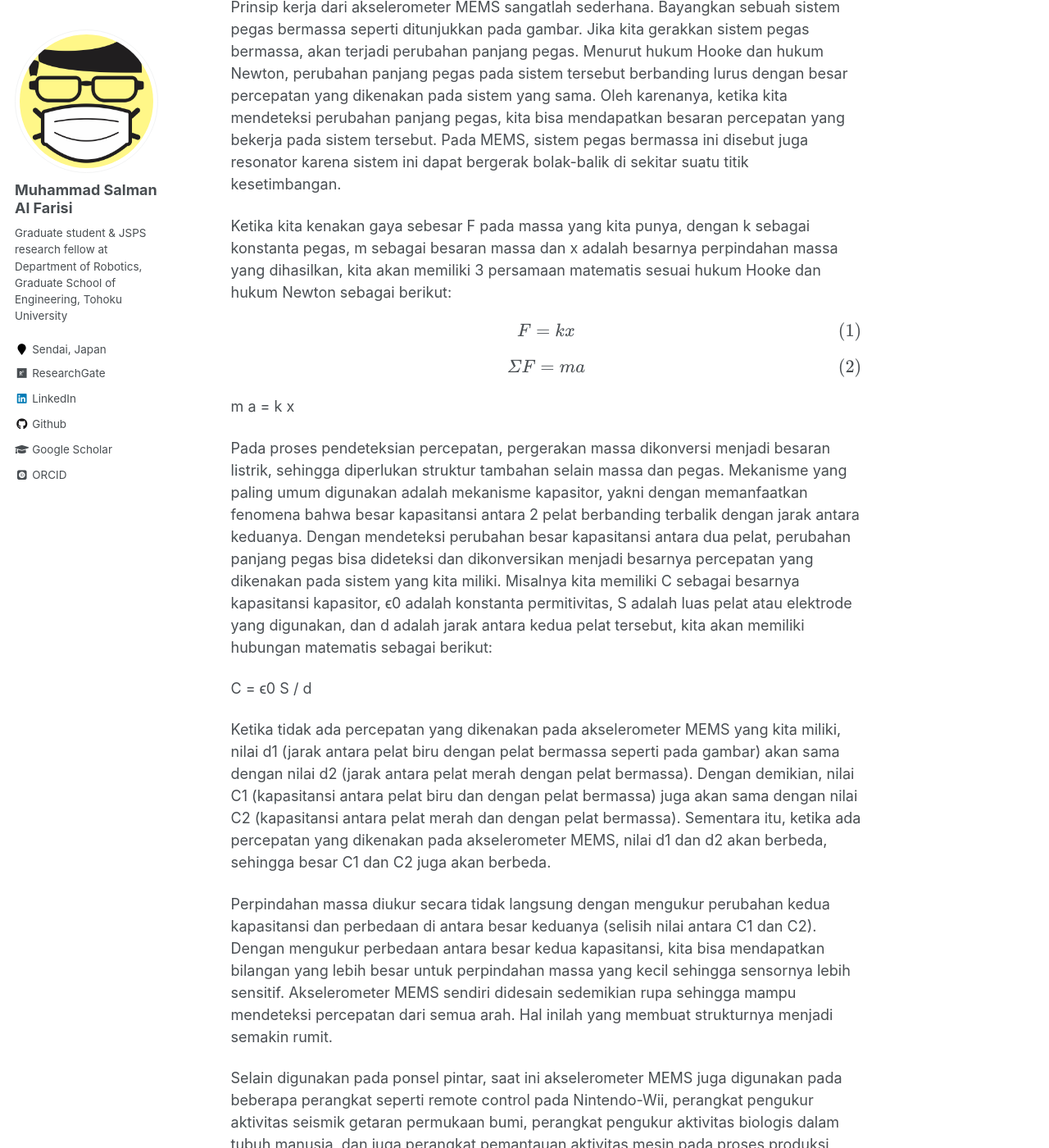
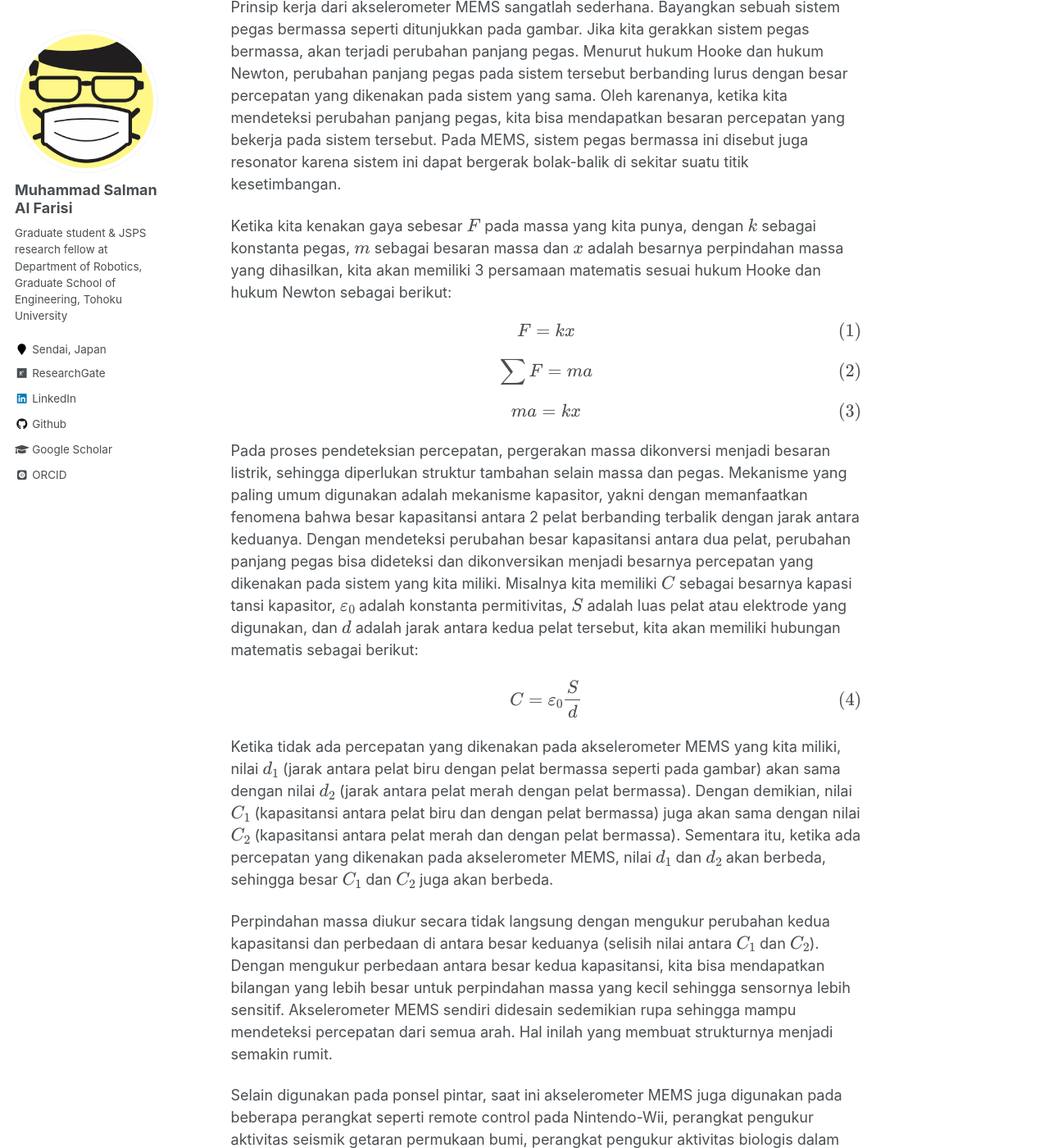
Before and after one commit to msalfarisi/msalfarisi.github.io, a Jekyll site: the page built from _posts/2017-06-11-mems-percepatan.md, in a window 1280 px wide and 1400 px high, scrolled down 725 px. Shown: the whole window at 82% size. Built offline with Jekyll 4.4.1, drawn with Linux system fonts in a browser that asks for light colours; some web fonts are replaced; formulas are drawn with MathJax 3.

Commit message:
Update 2017-06-11-mems-percepatan.md

```diff
--- a/_posts/2017-06-11-mems-percepatan.md
+++ b/_posts/2017-06-11-mems-percepatan.md
@@ -14,21 +14,21 @@ Pada kasus ponsel yang diputar, akselerometer mendeteksi hilangnya percepatan gr
 
 Prinsip kerja dari akselerometer MEMS sangatlah sederhana. Bayangkan sebuah sistem pegas bermassa seperti ditunjukkan pada gambar. Jika kita gerakkan sistem pegas bermassa, akan terjadi perubahan panjang pegas. Menurut hukum Hooke dan hukum Newton, perubahan panjang pegas pada sistem tersebut berbanding lurus dengan besar percepatan yang dikenakan pada sistem yang sama. Oleh karenanya, ketika kita mendeteksi perubahan panjang pegas, kita bisa mendapatkan besaran percepatan yang bekerja pada sistem tersebut. Pada MEMS, sistem pegas bermassa ini disebut juga resonator karena sistem ini dapat bergerak bolak-balik di sekitar suatu titik kesetimbangan.
 
-Ketika kita kenakan gaya sebesar F pada massa yang kita punya, dengan k sebagai konstanta pegas, m sebagai besaran massa dan x adalah besarnya perpindahan massa yang dihasilkan, kita akan memiliki 3 persamaan matematis sesuai hukum Hooke dan hukum Newton sebagai berikut:
+Ketika kita kenakan gaya sebesar $F$ pada massa yang kita punya, dengan $k$ sebagai konstanta pegas, $m$ sebagai besaran massa dan $x$ adalah besarnya perpindahan massa yang dihasilkan, kita akan memiliki 3 persamaan matematis sesuai hukum Hooke dan hukum Newton sebagai berikut:
 
 $$F = k x$$
 
-$$ΣF = m a$$
+$$\sum F = m a$$
 
-m a = k x
+$$m a = k x$$
 
-Pada proses pendeteksian percepatan, pergerakan massa dikonversi menjadi besaran listrik, sehingga diperlukan struktur tambahan selain massa dan pegas. Mekanisme yang paling umum digunakan adalah mekanisme kapasitor, yakni dengan memanfaatkan fenomena bahwa besar kapasitansi antara 2 pelat berbanding terbalik dengan jarak antara keduanya. Dengan mendeteksi perubahan besar kapasitansi antara dua pelat, perubahan panjang pegas bisa dideteksi dan dikonversikan menjadi besarnya percepatan yang dikenakan pada sistem yang kita miliki. Misalnya kita memiliki C sebagai besarnya kapasitansi kapasitor, ϵ0 adalah konstanta permitivitas, S adalah luas pelat atau elektrode yang digunakan, dan d adalah jarak antara kedua pelat tersebut, kita akan memiliki hubungan matematis sebagai berikut:
+Pada proses pendeteksian percepatan, pergerakan massa dikonversi menjadi besaran listrik, sehingga diperlukan struktur tambahan selain massa dan pegas. Mekanisme yang paling umum digunakan adalah mekanisme kapasitor, yakni dengan memanfaatkan fenomena bahwa besar kapasitansi antara 2 pelat berbanding terbalik dengan jarak antara keduanya. Dengan mendeteksi perubahan besar kapasitansi antara dua pelat, perubahan panjang pegas bisa dideteksi dan dikonversikan menjadi besarnya percepatan yang dikenakan pada sistem yang kita miliki. Misalnya kita memiliki $C$ sebagai besarnya kapasi tansi kapasitor, $\varepsilon_0$ adalah konstanta permitivitas, $S$ adalah luas pelat atau elektrode yang digunakan, dan $d$ adalah jarak antara kedua pelat tersebut, kita akan memiliki hubungan matematis sebagai berikut:
 
-C =  ϵ0 S / d
+$$C = \varepsilon_0 \frac{S}{d}$$
 
-Ketika tidak ada percepatan yang dikenakan pada akselerometer MEMS yang kita miliki, nilai d1 (jarak antara pelat biru dengan pelat bermassa seperti pada gambar) akan sama dengan nilai d2 (jarak antara pelat merah dengan pelat bermassa). Dengan demikian, nilai C1 (kapasitansi antara pelat biru dan dengan pelat bermassa) juga akan sama dengan nilai C2 (kapasitansi antara pelat merah dan dengan pelat bermassa). Sementara itu, ketika ada percepatan yang dikenakan pada akselerometer MEMS, nilai d1 dan d2 akan berbeda, sehingga besar C1 dan C2 juga akan berbeda.
+Ketika tidak ada percepatan yang dikenakan pada akselerometer MEMS yang kita miliki, nilai $d_1$ (jarak antara pelat biru dengan pelat bermassa seperti pada gambar) akan sama dengan nilai $d_2$ (jarak antara pelat merah dengan pelat bermassa). Dengan demikian, nilai $C_1$ (kapasitansi antara pelat biru dan dengan pelat bermassa) juga akan sama dengan nilai $C_2$ (kapasitansi antara pelat merah dan dengan pelat bermassa). Sementara itu, ketika ada percepatan yang dikenakan pada akselerometer MEMS, nilai $d_1$ dan $d_2$ akan berbeda, sehingga besar $C_1$ dan $C_2$ juga akan berbeda.
 
-Perpindahan massa diukur secara tidak langsung dengan mengukur perubahan kedua kapasitansi dan perbedaan di antara besar keduanya (selisih nilai antara C1 dan C2). Dengan mengukur perbedaan antara besar kedua kapasitansi, kita bisa mendapatkan bilangan yang lebih besar untuk perpindahan massa yang kecil sehingga sensornya lebih sensitif. Akselerometer MEMS sendiri didesain sedemikian rupa sehingga mampu mendeteksi percepatan dari semua arah. Hal inilah yang membuat strukturnya menjadi semakin rumit.
+Perpindahan massa diukur secara tidak langsung dengan mengukur perubahan kedua kapasitansi dan perbedaan di antara besar keduanya (selisih nilai antara $C_1$ dan $C_2$). Dengan mengukur perbedaan antara besar kedua kapasitansi, kita bisa mendapatkan bilangan yang lebih besar untuk perpindahan massa yang kecil sehingga sensornya lebih sensitif. Akselerometer MEMS sendiri didesain sedemikian rupa sehingga mampu mendeteksi percepatan dari semua arah. Hal inilah yang membuat strukturnya menjadi semakin rumit.
 
 Selain digunakan pada ponsel pintar, saat ini akselerometer MEMS juga digunakan pada beberapa perangkat seperti remote control pada Nintendo-Wii, perangkat pengukur aktivitas seismik getaran permukaan bumi, perangkat pengukur aktivitas biologis dalam tubuh manusia, dan juga perangkat pemantauan aktivitas mesin pada proses produksi industri.
 
```
